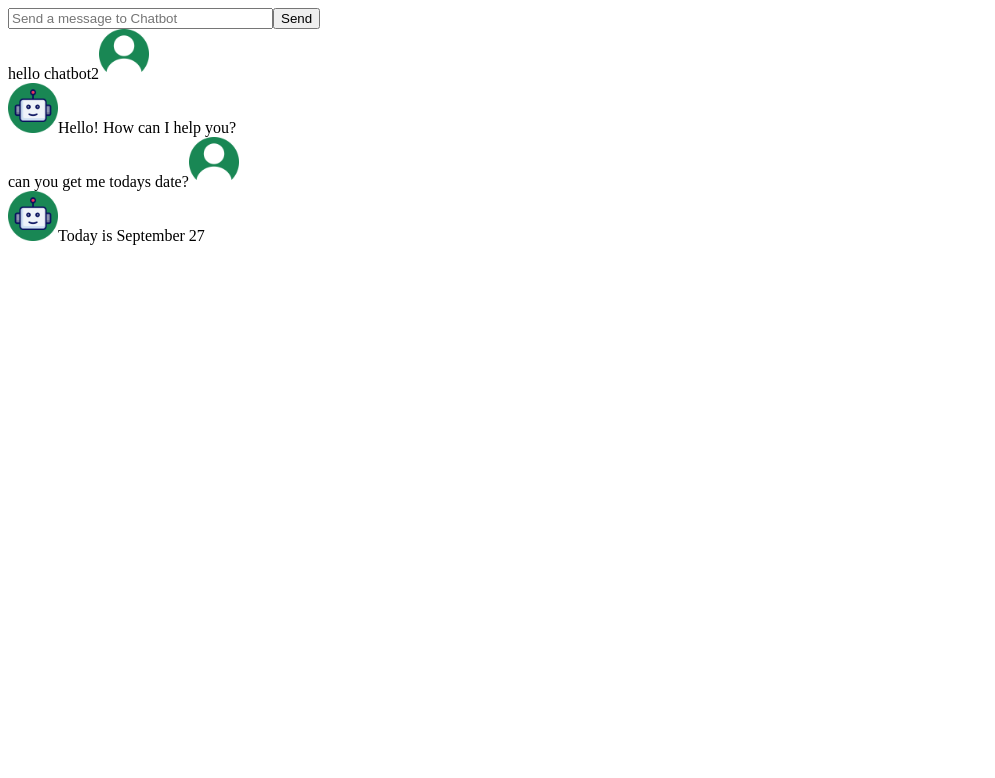
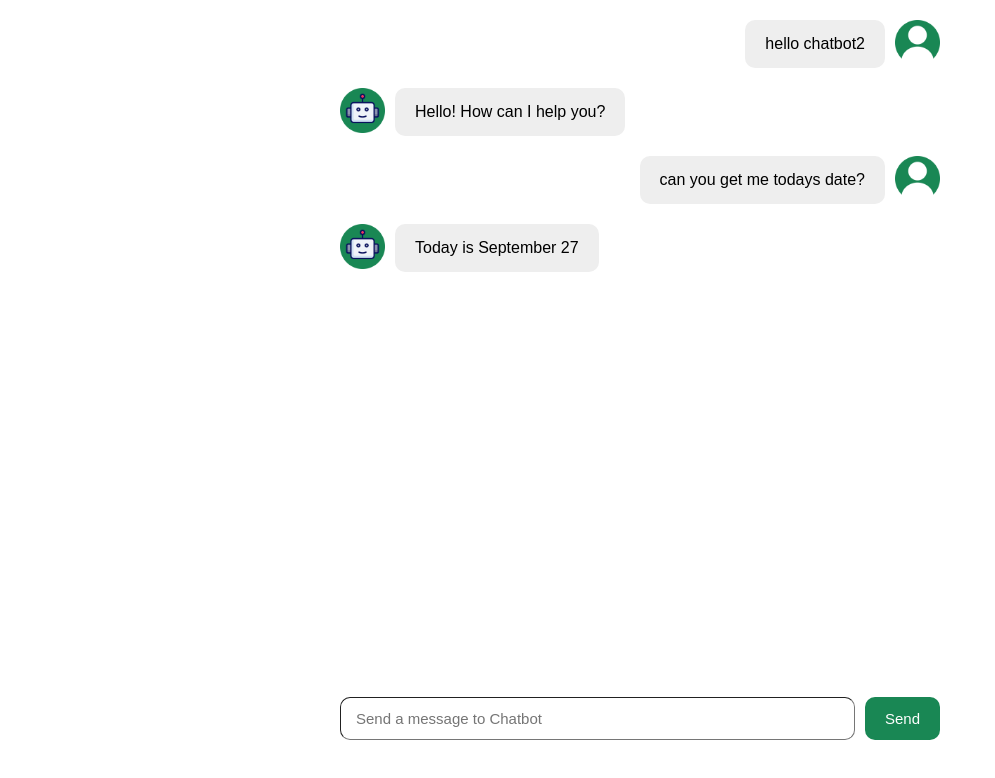
Before and after one commit to dsiri12/chatbot2, a React (Vite) app: page / in a window 1280 px wide. Shown: the top 778 px of the page, without its empty margins (0-995 px from the left). Built offline with nearby package versions, Linux system fonts and the light colour scheme.

Commit message:
new changes

```diff
--- a/package.json
+++ b/package.json
@@ -11,7 +11,8 @@
   },
   "dependencies": {
     "react": "^19.2.5",
-    "react-dom": "^19.2.5"
+    "react-dom": "^19.2.5",
+    "supersimpledev": "^8.6.4"
   },
   "devDependencies": {
     "@eslint/js": "^9.39.4",
--- a/src/App.tsx
+++ b/src/App.tsx
@@ -1,15 +1,39 @@
+import React from 'react';
 import { ChatInput } from './components/ChatInput'
-import { ChatMessage } from './components/ChatMessage';
+import { ChatMessages } from './components/ChatMessages';
 
 export const App = () => {
+  const [chatMessages, setChatMessages] = React.useState([{
+    message: 'hello chatbot2',
+    sender: 'user',
+    id: 'id1'
+  }, {
+    message: 'Hello! How can I help you?',
+    sender: 'robot',
+    id: 'id2'
+  }, {
+    message: 'can you get me todays date?',
+    sender: 'user',
+    id: 'id3'
+  }, {
+    message: 'Today is September 27',
+    sender: 'robot',
+    id: 'id4'
+  }]);
+  // const [chatMessages, setChatMessages] = array;
+  // const chatMessages = array[0];
+  // const setChatMessages = array[1];
+
+
   return (
-    <>
-      <ChatInput />
-
-      <ChatMessage message="hello chatbot2" sender="user" />
-      <ChatMessage message='Hello! How can I help you?' sender='robot' />
-      <ChatMessage message='can you get me todays date?' sender='user' />
-      <ChatMessage message='Today is September 27' sender='robot' />
-    </>
+    <div className="app-container">
+      <ChatMessages
+        chatMessages={chatMessages}
+      />
+      <ChatInput
+        chatMessages={chatMessages}
+        setChatMessages={setChatMessages}
+      />
+    </div>
   );
 }
--- a/src/components/ChatInput.tsx
+++ b/src/components/ChatInput.tsx
@@ -1,8 +1,52 @@
-export const ChatInput = () => {
+import React from "react";
+import { Chatbot } from "supersimpledev";
+
+export const ChatInput = ({ chatMessages, setChatMessages }) => {
+  const [inputText, setInputText] = React.useState("");
+
+  function saveInputText(event) {
+    setInputText(event.target.value);
+  }
+
+  function sendMessage() {
+    const newChatMessages = [
+      ...chatMessages,
+      {
+        message: inputText,
+        sender: "user",
+        id: crypto.randomUUID(),
+      },
+    ];
+
+    setChatMessages(newChatMessages);
+
+    const response = Chatbot.getResponse(inputText);
+
+    setChatMessages([
+      ...newChatMessages,
+      {
+        message: response,
+        sender: "robot",
+        id: crypto.randomUUID(),
+      },
+    ]);
+
+    setInputText("");
+  }
+
   return (
-    <>
-      <input placeholder="Send a message to Chatbot" size={30} />
-      <button>Send</button>
-    </>
+    <div className="chat-input-container">
+      <input
+        placeholder="Send a message to Chatbot"
+        size={30}
+        onChange={saveInputText}
+        value={inputText}
+        className="chat-input"
+      />
+
+      <button onClick={sendMessage} className="send-button">
+        Send
+      </button>
+    </div>
   );
 };
--- a/src/components/ChatMessage.tsx
+++ b/src/components/ChatMessage.tsx
@@ -5,12 +5,16 @@ type Props = {
 
 export const ChatMessage = ({message, sender}: Props) => {
   return (
-    <div>
-      {sender === "robot" &&  <img src="robot.png" width={50} />}
-
-      {message}
-
-       {sender === "user" &&  <img src="user.png" width={50} />}
+    <div className={
+      sender === 'user'
+        ? 'chat-message-user'
+        : 'chat-message-robot'
+    }>
+      {sender === "robot" &&  <img src="robot.png" className="chat-message-profile" />}
+      <div className="chat-message-text">
+        {message}
+      </div>
+       {sender === "user" &&  <img src="user.png" className="chat-message-profile" />}
     </div>
   );
 };
--- /dev/null
+++ b/src/components/ChatMessages.tsx
@@ -0,0 +1,17 @@
+import { ChatMessage } from "./ChatMessage";
+
+export const ChatMessages = ({ chatMessages }) => {
+  return (
+    <div className="chat-messages-container">
+      {chatMessages.map((chatMessage) => {
+        return (
+          <ChatMessage
+            message={chatMessage.message}
+            sender={chatMessage.sender}
+            key={chatMessage.id}
+          />
+        );
+      })}
+    </div>
+  );
+};
--- /dev/null
+++ b/src/main.css
@@ -0,0 +1,71 @@
+body {
+  font-family: Arial;
+  margin-top: 0px;
+  margin-bottom: 0px;
+}
+
+.send-button {
+  background-color: rgb(25, 135, 84);
+  color: white;
+  padding: 12px 20px;
+  margin-left: 10px;
+  border: none;
+  border-radius: 10px;
+  font-size: 15px;
+  cursor: pointer;
+}
+
+.chat-input {
+  padding: 12px 15px;
+  border-radius: 10px;
+  border-width: 1px;
+  font-size: 15px;
+
+  flex-grow: 1;
+}
+
+.chat-input-container {
+  display: flex;
+  margin-bottom: 60px;
+}
+
+.app-container {
+  max-width: 600px;
+  margin-left: auto;
+  margin-right: auto;
+
+  height: 100vh;
+  display: flex;
+  flex-direction: column;
+}
+
+.chat-message-user {
+  display: flex;
+  justify-content: end;
+  align-items: start;
+}
+
+.chat-message-robot {
+  display: flex;
+  align-items: start;
+}
+
+.chat-message-text {
+  background-color: rgb(238, 238, 238);
+  padding: 15px 20px;
+  border-radius: 10px;
+  margin-right: 10px;
+  margin-left: 10px;
+  margin-bottom: 20px;
+
+  max-width: 300px;
+}
+
+.chat-message-profile {
+  width: 45px;
+}
+
+.chat-messages-container {
+  flex-grow: 1;
+  margin-top: 20px;
+}
--- a/src/main.tsx
+++ b/src/main.tsx
@@ -2,6 +2,7 @@ import { StrictMode } from 'react'
 import { createRoot } from 'react-dom/client'
 
 import {App} from './App.tsx'
+import './main.css'
 
 createRoot(document.getElementById('root')!).render(
   <StrictMode>
```
Also changed, not shown: 1 other file (tests, documents, lock files or other folders).
